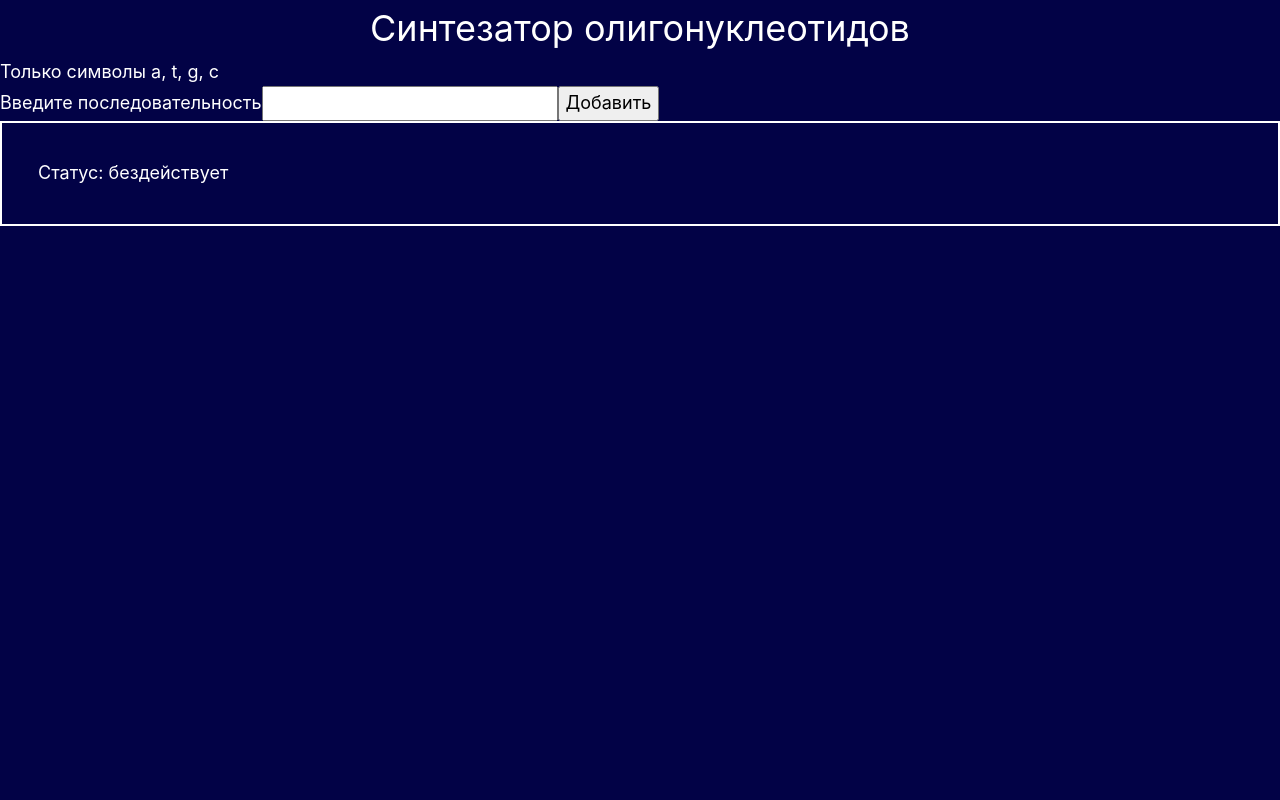
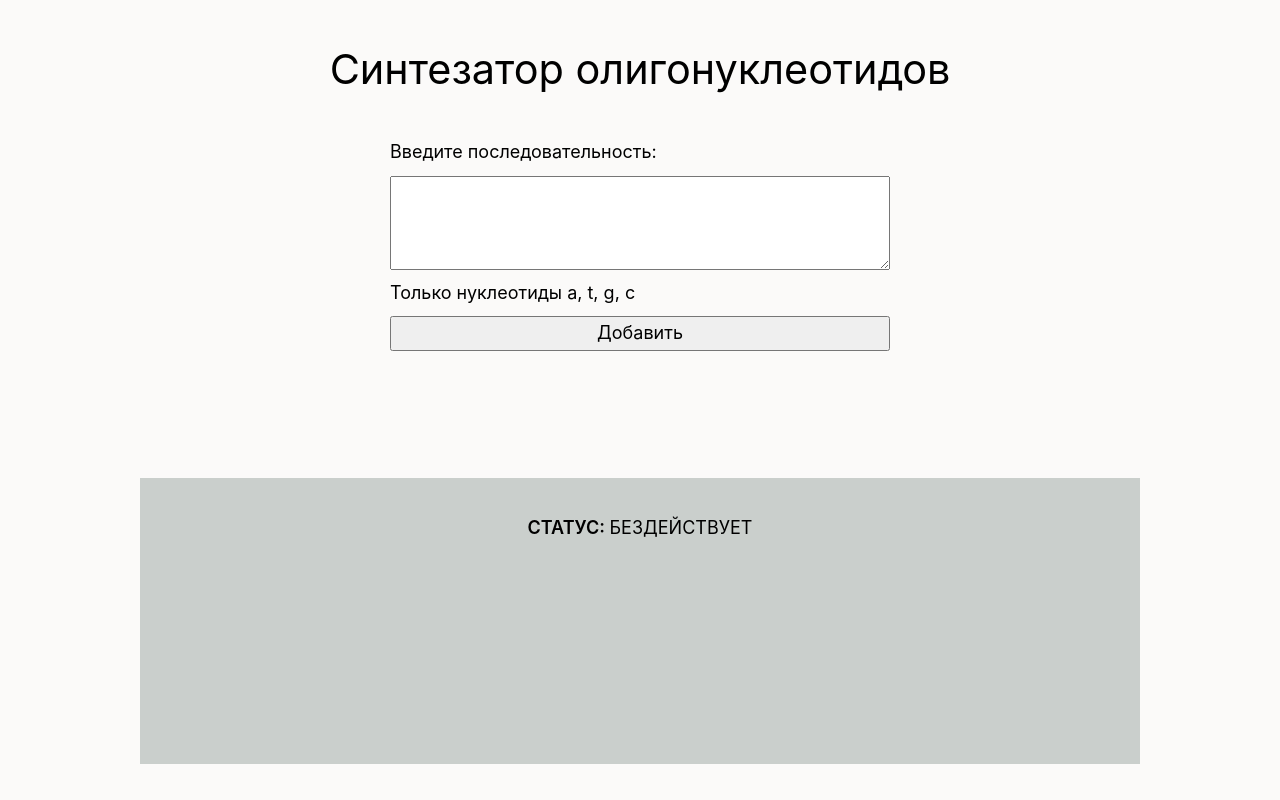
Before and after one commit to snork-maiden/oligonucleotide-synthesis, a Vue app: page / in a window 1280 px wide. Built offline with nearby package versions, Linux system fonts and the light colour scheme.

Commit message:
Refactoring, styling, fixes

```diff
--- a/src/App.vue
+++ b/src/App.vue
@@ -3,7 +3,6 @@ import { RouterLink, RouterView } from "vue-router";
 </script>
 
 <template>
-  <h1 class="title">Синтезатор олигонуклеотидов</h1>
   <RouterView />
 </template>
 
--- a/src/assets/main.css
+++ b/src/assets/main.css
@@ -1,6 +1,6 @@
 :root {
-  --color-text: white;
-  --color-background: rgb(2, 2, 70);
+  --color-text: black;
+  --color-background: hsl(45, 14%, 98%);
 }
 *,
 *::before,
@@ -10,7 +10,7 @@
   font-weight: normal;
 }
 
-button, input {
+button, textarea {
   font: inherit
 }
 
--- a/src/components/NucleotideInput.vue
+++ b/src/components/NucleotideInput.vue
@@ -1,14 +1,10 @@
 <script setup lang="ts">
 import { ref, watch, type ModelRef, type Ref } from "vue";
 
-// const props = defineProps({
-//   sequence: {
-//     type: String,
-//     required: false,
-//     default: ''
-//   }
-// })
-let sequence: ModelRef<string> = defineModel({ default: '' });
+const emit = defineEmits<{
+  (e: "submit"): void;
+}>();
+let sequence: ModelRef<string> = defineModel({ default: "" });
 
 watch(sequence, (string) => {
   sequence.value = string.replace(/[^atgc]/gi, "");
@@ -16,13 +12,19 @@ watch(sequence, (string) => {
 </script>
 
 <template>
-  <input
-    type="text"
+  <textarea
+    v-model="sequence"
     class="sequence"
-    v-model="sequence"
     minlength="6"
     maxlength="120"
-  />
+    @keydown.enter="emit('submit')"
+    wrap="hard"
+  ></textarea>
 </template>
 
-<style scoped></style>
+<style scoped>
+.sequence {
+  width: 100%;
+  word-wrap: break-word;
+}
+</style>
--- a/src/components/SynthesisTask.vue
+++ b/src/components/SynthesisTask.vue
@@ -38,7 +38,7 @@ function saveChanges() {
       <button class="button" @click="isEditing = true">Редактировать</button>
     </template>
     <form v-else @submit.prevent="saveChanges">
-      <NucleotideInput v-model="newSequence" />
+      <NucleotideInput v-model="newSequence" class="task "@submit='saveChanges'/>
       <button class="button" @click="isEditing = false">Отменить</button>
       <button class="submit">Сохранить</button>
     </form>
@@ -46,4 +46,9 @@ function saveChanges() {
   </li>
 </template>
 
-<style scoped></style>
+<style scoped>
+.task {
+  max-width: 600px;
+  word-wrap: break-word;
+}
+</style>
--- a/src/components/TheMain.vue
+++ b/src/components/TheMain.vue
@@ -9,9 +9,19 @@ const store = useSynthesizerStore();
 </script>
 
 <template>
+  <h1 class="title">Синтезатор олигонуклеотидов</h1>
+
   <TheSequenceInput />
   <TheTaskQueue v-if="store.isWaitingSequences" />
-  <TheSynthesizer />
+  <TheSynthesizer class="synthesizer" />
 </template>
 
-<style scoped></style>
+<style scoped>
+.synthesizer {
+  margin-top: auto;
+}
+
+.title {
+  font-size: 2.3em;
+}
+</style>
--- a/src/components/TheSequenceInput.vue
+++ b/src/components/TheSequenceInput.vue
@@ -13,14 +13,29 @@ function add() {
 </script>
 
 <template>
-  <div class="warning">Только символы a, t, g, c</div>
-  <form @submit.prevent="add">
+  <form @submit.prevent="add" class="form">
     <label class="sequence">
-      <span class="label">Введите последовательность</span>
-      <NucleotideInput v-model="sequence" />
+      <span class="label">Введите последовательность:</span>
+      <NucleotideInput v-model="sequence" @submit="add" class="input"/>
     </label>
+    <div class="warning">Только нуклеотиды a, t, g, c</div>
     <button type="submit" class="add">Добавить</button>
   </form>
 </template>
 
-<style scoped></style>
+<style scoped>
+
+.form {
+  display: grid;
+  gap: 0.5em 1em;
+}
+.sequence {
+  display: grid;
+  gap: 0.5em;
+}
+
+.input {
+  width: 500px;
+  height: 5.2em;
+}
+</style>
--- a/src/components/TheSynthesizer.vue
+++ b/src/components/TheSynthesizer.vue
@@ -16,7 +16,10 @@ function getClass(index: number) {
 
 <template>
   <div class="synthesizer">
-    <div class="status">Статус: {{ store.getSynthesizer().status }}</div>
+    <div class="status">
+      <span class="status-title"> Статус: </span>
+      {{ store.getSynthesizer().status }}
+    </div>
     <div class="progress" v-if="store.getSynthesizer().sequence">
       <span
         class="letter"
@@ -31,12 +34,27 @@ function getClass(index: number) {
 
 <style scoped>
 .synthesizer {
-  border: 2px solid;
   padding: 2em;
+  background-color: rgb(202, 207, 204);
+  width: 100%;
+  max-width: 1000px;
+  aspect-ratio: 3.5/1;
+  display: grid;
+}
+
+.status {
+  text-align: center;
+  text-transform: uppercase;
+  margin-bottom: 0.5em;
+}
+
+.status-title {
+  font-weight: 600
 }
 
 .progress {
   display: flex;
+  align-items: start;
   flex-wrap: wrap;
   gap: 0.1em;
   color: grey;
@@ -47,7 +65,7 @@ function getClass(index: number) {
 }
 
 .current {
-  outline: 1px solid blueviolet;
+  outline: 2px solid white;
   color: var(--color-text);
 }
 
--- a/src/components/TheTaskQueue.vue
+++ b/src/components/TheTaskQueue.vue
@@ -11,8 +11,19 @@ const store = useSynthesizerStore();
       v-for="task of store.waitingSequences.reverse()"
       :key="task.timestamp"
       :timestamp="task.timestamp"
+      class="sequence"
     />
   </ul>
 </template>
 
-<style scoped></style>
+<style scoped>
+.queue {
+  overflow-y: auto;
+  display: grid;
+  padding: 0.5em;
+  gap: 0.5em;
+}
+.sequence {
+  max-width: 1200px;
+}
+</style>
--- a/src/stores/synthesizer.ts
+++ b/src/stores/synthesizer.ts
@@ -12,6 +12,7 @@ export const useSynthesizerStore = defineStore("synthesizer", () => {
   });
   const sequences: Ref<Sequence[]> = ref([]);
   let synthesizerWorkStake = 0;
+  const SERVICE_TIME = 3;
 
   let waitingSequences = computed(() =>
     sequences.value.filter((item) => item.status === "waiting")
@@ -30,7 +31,7 @@ export const useSynthesizerStore = defineStore("synthesizer", () => {
       timestamp,
     });
     if (synthesizer.value.status === "бездействует") {
-      activateSynthesizer();
+      takeNextSequence();
     }
   }
 
@@ -90,8 +91,8 @@ export const useSynthesizerStore = defineStore("synthesizer", () => {
       return item;
     });
     synthesizerWorkStake++;
-
-    if (synthesizerWorkStake === 4) {
+    console.log(synthesizerWorkStake);
+    if (synthesizerWorkStake === 5) {
       startService();
       return;
     }
@@ -116,7 +117,6 @@ export const useSynthesizerStore = defineStore("synthesizer", () => {
   function startService() {
     synthesizerWorkStake = 0;
 
-    const SERVICE_TIME = 3;
     synthesizer.value = {
       sequence: null,
       currentLetterIndex: null,
@@ -134,16 +134,10 @@ export const useSynthesizerStore = defineStore("synthesizer", () => {
     );
   }
 
-  function activateSynthesizer() {
-    synthesizer.value.status = "занят";
-    takeNextSequence();
-  }
-
   function getSequenceByTimestamp(timestamp: number): Sequence | null {
     return sequences.value.find((item) => item.timestamp === timestamp) ?? null;
   }
 
-  // type TaskStatus = "waiting" | "progress" | "complete";
   return {
     getSynthesizer,
     addSequence,
--- a/src/types/interfaces.ts
+++ b/src/types/interfaces.ts
@@ -14,9 +14,3 @@ export interface Synthesizer {
   currentLetterIndex: number | null;
   secondsLeft: number | null;
 }
-
-// interface Letter {
-//   letter: Nucleotide;
-//   status: TaskStatus;
-//   id: number;
-// }
--- a/src/views/HomeView.vue
+++ b/src/views/HomeView.vue
@@ -1,9 +1,21 @@
 <script setup lang="ts">
-import TheMain from '../components/TheMain.vue'
+import TheMain from "../components/TheMain.vue";
 </script>
 
 <template>
-  <main>
+  <main class="main">
     <TheMain />
   </main>
 </template>
+
+<style scoped>
+.main {
+  height: 100vh;
+  max-height: 100vh;
+  display: flex;
+  flex-direction: column;
+  align-items: center;
+  padding: 2em;
+  gap: 2em;
+}
+</style>
```
